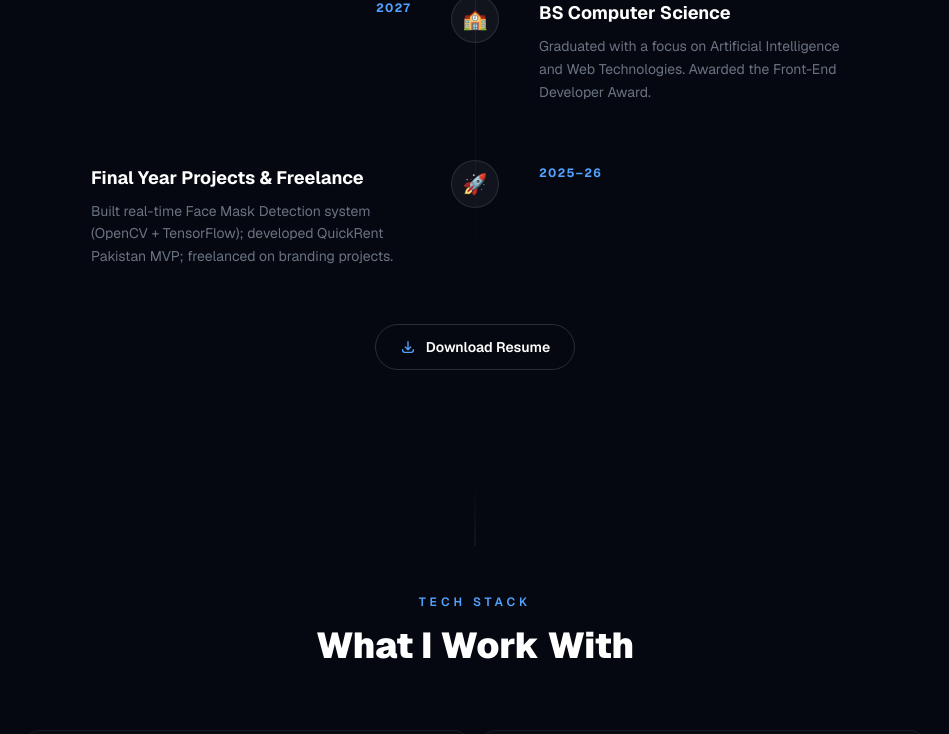
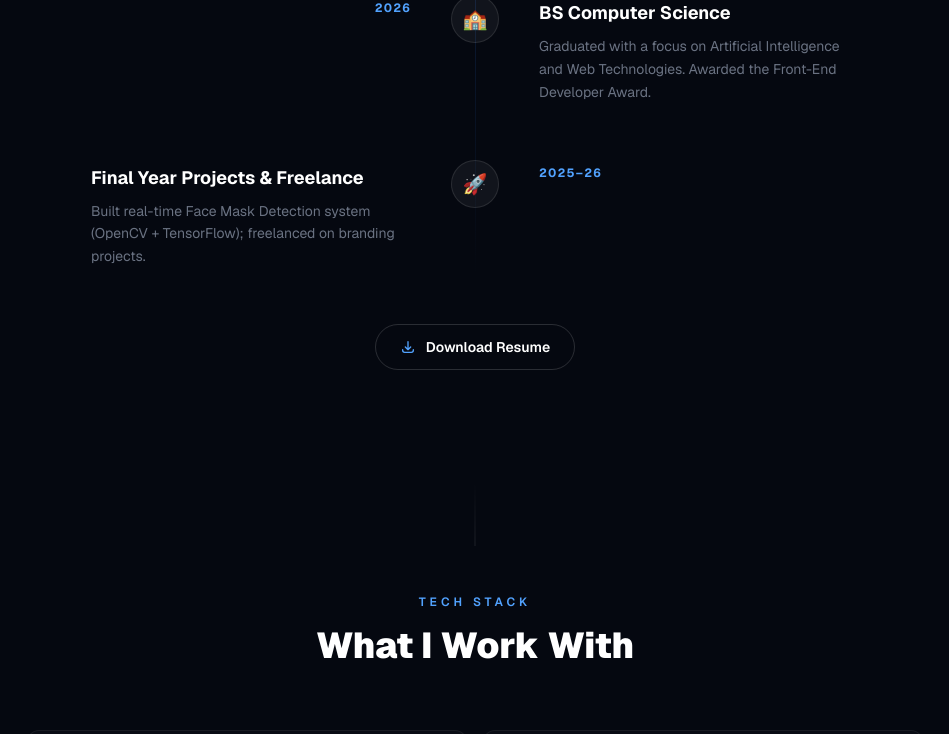
Before and after one commit to owaiskhan2501000/owais-portfolio-web, a Next.js app: page / in a window 1280 px wide. Shown: the part 2099-2833 px from the top of the page, without its empty margins (165-1114 px from the left). Built offline with nearby package versions, Linux system fonts and the light colour scheme; no server answers.

Commit message:
Added Some Improvements in Education Section

```diff
--- a/app/page.tsx
+++ b/app/page.tsx
@@ -137,8 +137,8 @@ export default function Home() {
       timeline: [
         { year: "2027+", title: "Master's in AI — China", desc: "Pursuing a fully-funded scholarship for advanced research in Artificial Intelligence and Deep Learning.", icon: "🎓" },
         { year: "2025 – Present", title: "Freelance AI Researcher, Web Developer & 2D Animator", desc: "Delivering end-to-end digital solutions by combining software engineering, artificial intelligence, and creative design. Specializing in high-performance Next.js web applications, custom AI models (like Real-ESRGAN and OpenCV detection systems), and creating dynamic 2D animations using Seedance 2.0 with a strict focus on character consistency.", icon: "💼" },
-        { year: "2027", title: "BS Computer Science", desc: "Graduated with a focus on Artificial Intelligence and Web Technologies. Awarded the Front-End Developer Award.", icon: "🏫" },
-        { year: "2025–26", title: "Final Year Projects & Freelance", desc: "Built real-time Face Mask Detection system (OpenCV + TensorFlow); developed QuickRent Pakistan MVP; freelanced on branding projects.", icon: "🚀" },
+        { year: "2026", title: "BS Computer Science", desc: "Graduated with a focus on Artificial Intelligence and Web Technologies. Awarded the Front-End Developer Award.", icon: "🏫" },
+        { year: "2025–26", title: "Final Year Projects & Freelance", desc: "Built real-time Face Mask Detection system (OpenCV + TensorFlow); freelanced on branding projects.", icon: "🚀" },
       ],
       skillsTitle: "Tech Stack",
       skills: [
@@ -193,8 +193,8 @@ export default function Home() {
       timeline: [
         { year: "2027+", title: "人工智能硕士 — 中国", desc: "致力于获得全额奖学金，深入人工智能和深度学习的高级研究。", icon: "🎓" },
         { year: "2025 – 至今", title: "自由职业AI研究员、Web开发者及2D动画师", desc: "通过结合软件工程、人工智能和创意设计，提供端到端的数字解决方案。专注于高性能Next.js Web应用、自定义AI模型（如Real-ESRGAN和OpenCV检测系统），以及使用Seedance 2.0创作2D动画，严格保持角色一致性。", icon: "💼" },
-        { year: "2027", title: "计算机科学学士", desc: "已毕业，专注于人工智能和网络技术。荣获前端开发者奖项。", icon: "🏫" },
-        { year: "2025–26", title: "毕业设计与自由职业", desc: "构建了实时口罩检测系统；开发了 QuickRent Pakistan MVP；承接品牌设计项目。", icon: "🚀" },
+        { year: "2026", title: "计算机科学学士", desc: "已毕业，专注于人工智能和网络技术。荣获前端开发者奖项。", icon: "🏫" },
+        { year: "2025–26", title: "毕业设计与自由职业", desc: "构建了实时口罩检测系统；承接品牌设计项目。", icon: "🚀" },
       ],
       skillsTitle: "技术栈",
       skills: [
```
